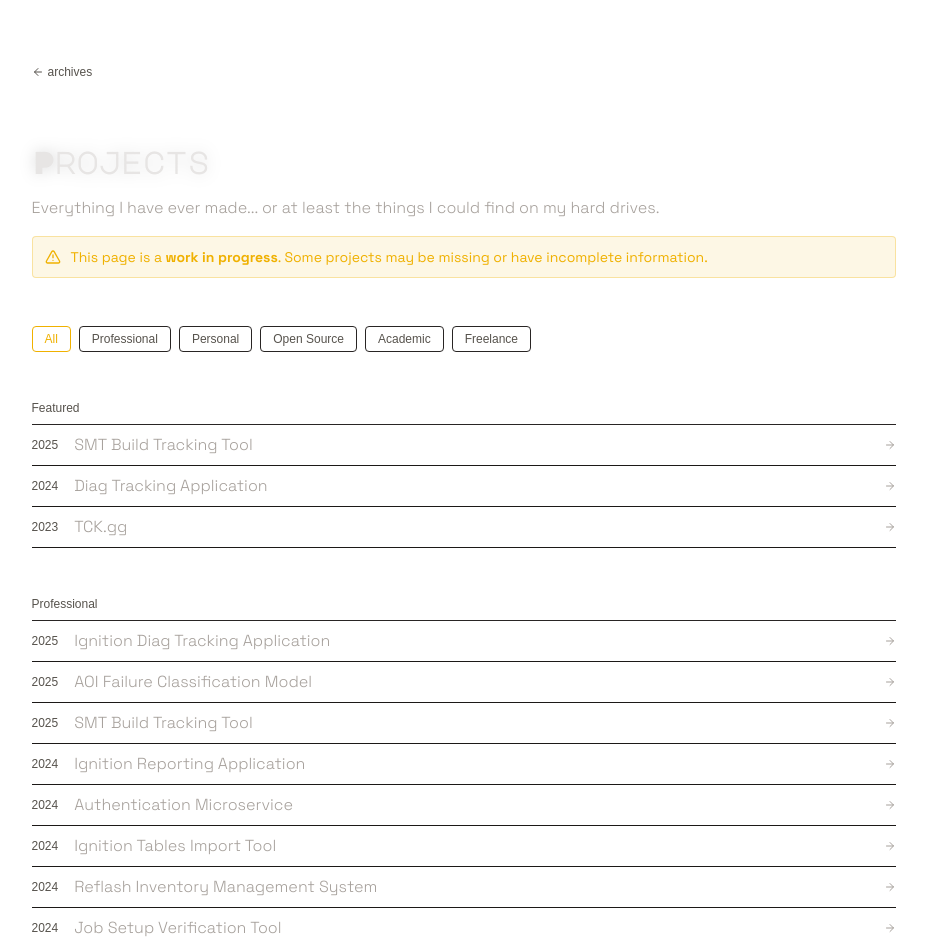
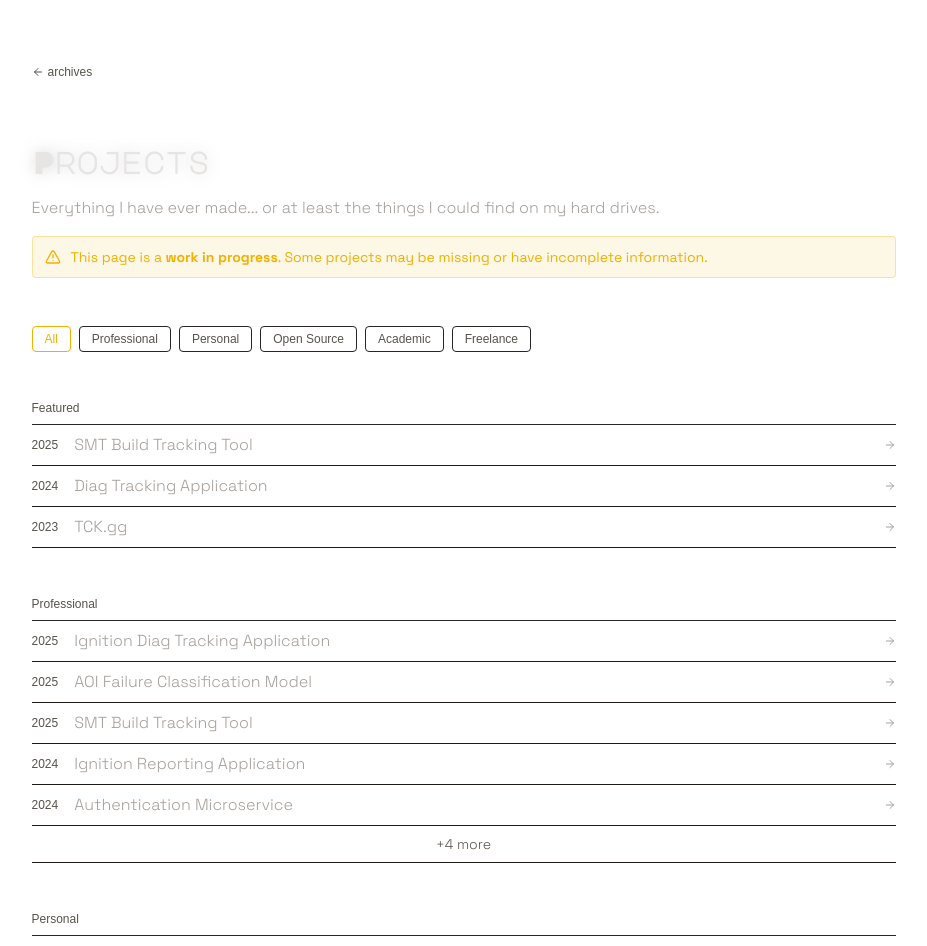
Before and after one commit to hparcells/the-archives, a Next.js app: page /projects in a window 1280 px wide. Shown: the top 946 px of the page, without its empty margins (169-1096 px from the left). Built offline with nearby package versions, Linux system fonts and the light colour scheme; a web font is replaced by a local one.

Commit message:
feat: Project pagination.

```diff
--- a/src/app/projects/page.tsx
+++ b/src/app/projects/page.tsx
@@ -45,6 +45,7 @@ function Projects() {
         filter={filter}
         filterValue='all'
         items={PROJECTS.filter((p) => p.featured).sort((a, b) => b.date.localeCompare(a.date))}
+        initialLimit={5}
       />
       <ProjectSection
         title='Professional'
@@ -53,6 +54,7 @@ function Projects() {
         items={PROJECTS.filter((p) => p.type === 'professional').sort((a, b) =>
           b.date.localeCompare(a.date)
         )}
+        initialLimit={5}
       />
       <ProjectSection
         title='Personal'
@@ -61,6 +63,7 @@ function Projects() {
         items={PROJECTS.filter((p) => p.type === 'personal').sort((a, b) =>
           b.date.localeCompare(a.date)
         )}
+        initialLimit={5}
       />
       <ProjectSection
         title='Open Source'
@@ -69,6 +72,7 @@ function Projects() {
         items={PROJECTS.filter((p) => p.type === 'open-source').sort((a, b) =>
           b.date.localeCompare(a.date)
         )}
+        initialLimit={5}
       />
       <ProjectSection
         title='Academic'
@@ -77,6 +81,7 @@ function Projects() {
         items={PROJECTS.filter((p) => p.type === 'academic').sort((a, b) =>
           b.date.localeCompare(a.date)
         )}
+        initialLimit={5}
       />
       <ProjectSection
         title='Freelance'
@@ -85,6 +90,7 @@ function Projects() {
         items={PROJECTS.filter((p) => p.type === 'freelance').sort((a, b) =>
           b.date.localeCompare(a.date)
         )}
+        initialLimit={5}
       />
     </PageLayout>
   );
--- a/src/components/ProjectSection.tsx
+++ b/src/components/ProjectSection.tsx
@@ -1,36 +1,59 @@
+'use client';
+
+import { useState } from 'react';
+
 import { Project } from '@/types/project';
 import ProjectSectionItem from '@/components/ProjectSectionItem';
 import SectionHeader from '@/components/SectionHeader';
+
+const SHOW_MORE_INCREMENT = 10;
 
 interface ProjectSectionProps {
   title: string;
   filter: string;
   filterValue: string;
   items: Project[];
+  initialLimit: number;
 }
 
-function ProjectSection({ title, filter, filterValue, items }: ProjectSectionProps) {
+function ProjectSection({ title, filter, filterValue, items, initialLimit }: ProjectSectionProps) {
+  const [visibleCount, setVisibleCount] = useState(initialLimit);
+
   if (filter !== 'all' && filter !== filterValue) {
     return null;
   }
 
+  const sorted = items.sort((a, b) => {
+    const dateAToUse = a.startDate || a.date;
+    const dateBToUse = b.startDate || b.date;
+    return new Date(dateBToUse).getTime() - new Date(dateAToUse).getTime();
+  });
+
+  const visible = sorted.slice(0, visibleCount);
+  const hasMore = visibleCount < sorted.length;
+
   return (
     <section>
       <SectionHeader title={title} />
-      {items
-        .sort((a, b) => {
-          const dateAToUse = a.startDate || a.date;
-          const dateBToUse = b.startDate || b.date;
-
-          return new Date(dateBToUse).getTime() - new Date(dateAToUse).getTime();
-        })
-        .map((item) => (
-          <ProjectSectionItem
-            item={item}
-            key={item.name}
-          />
-        ))}
+      {visible.map((item) => (
+        <ProjectSectionItem
+          item={item}
+          key={item.name}
+        />
+      ))}
       {items.length === 0 && <p className='mt-2'>No data found.</p>}
+      {hasMore && (
+        <div
+          className='py-2 border-b border-stone-900 text-center cursor-pointer hover:bg-stone-900/30 transition-colors duration-200'
+          onClick={() => {
+            setVisibleCount((previousVisibleCount) => {
+              return previousVisibleCount + SHOW_MORE_INCREMENT;
+            });
+          }}
+        >
+          <p className='text-sm text-stone-600'>+{sorted.length - visibleCount} more</p>
+        </div>
+      )}
     </section>
   );
 }
```
